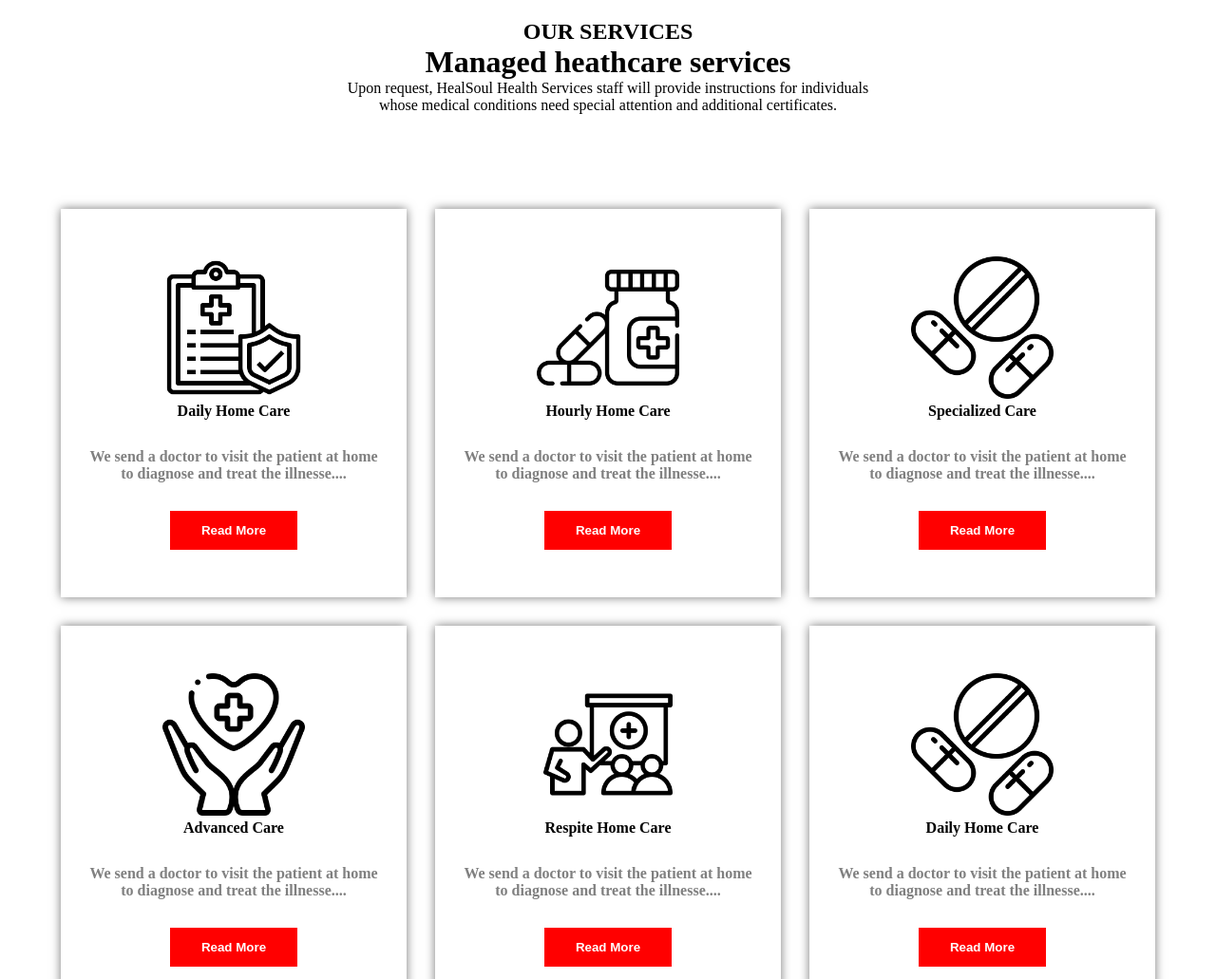
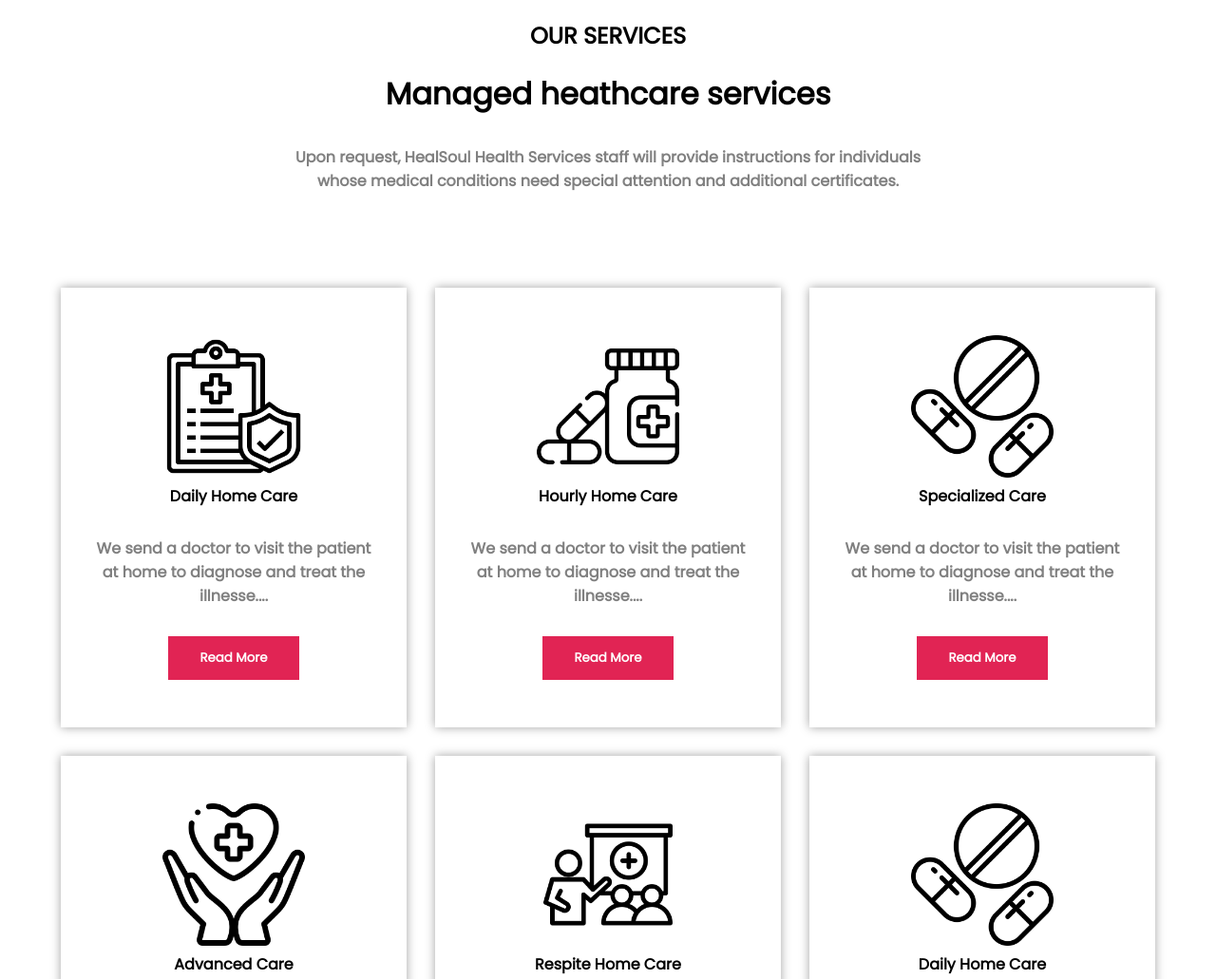
Before and after one commit to bitheakter/grid-practice2, a plain HTML site: page index.html in a window 1280 px wide. Shown: the top 1031 px of the page at 95% size. Drawn offline with Linux system fonts and the light colour scheme.

Commit message:
update grid

```diff
--- a/css/style.css
+++ b/css/style.css
@@ -1,7 +1,8 @@
+@import url('https://fonts.googleapis.com/css2?family=Poppins&display=swap');
 *{
     margin: 0;
     padding: 0;
-
+    font-family: 'Poppins', sans-serif;
 }
 .container{
     width: 1152px;
@@ -17,7 +18,7 @@ width: 150px;
 }
 .box{
    text-align: center;
-  box-shadow: 0 0 10px rgba(0, 0, 0, 0.534);
+  box-shadow: 0 0 10px rgba(0, 0, 0, 0.363);
    padding: 50px 30px;
    cursor: pointer;
    transition: all 0.3s;
@@ -36,7 +37,7 @@ width: 150px;
     font-weight: bold;
 }
 .btn{
-    background-color:red;
+    background-color:#E12454;
     color: white;
     padding: 10px 30px;
     font-weight: bold;
@@ -45,7 +46,7 @@ width: 150px;
 cursor: pointer;
 }
 .btn:hover{
-    border: 3px solid red;
+    border: 3px solid #E12454;
     background-color: white;
     color: black;
 
@@ -54,4 +55,8 @@ cursor: pointer;
     text-align: center;
     margin: 20px 0;
     margin-bottom: 100px;
+
 }
+.services{
+    margin: 20px 0 30px 0;
+}
--- a/index.html
+++ b/index.html
@@ -12,8 +12,8 @@
         <div class="maindiv-container">
             <div class="center">
               <h2>OUR SERVICES</h2>
-              <h1>Managed heathcare services</h1>
-              <p>Upon request, HealSoul Health Services staff will provide instructions for individuals <br>
+              <h1 class="services">Managed heathcare services</h1>
+              <p class="paragraph">Upon request, HealSoul Health Services staff will provide instructions for individuals <br>
                   whose medical conditions need special attention and additional certificates.</p>
             </div>
             <div class="main-box">
```
